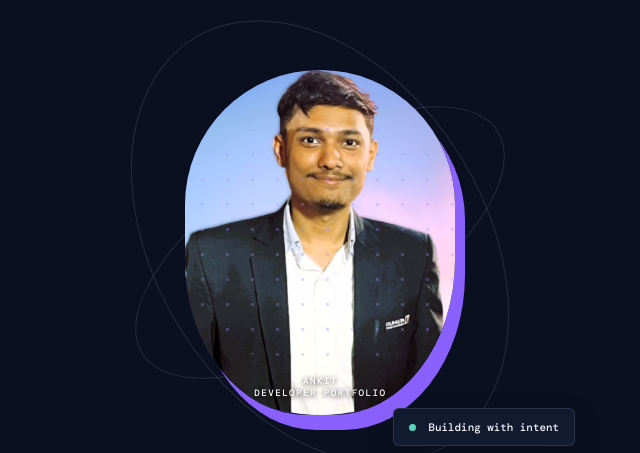
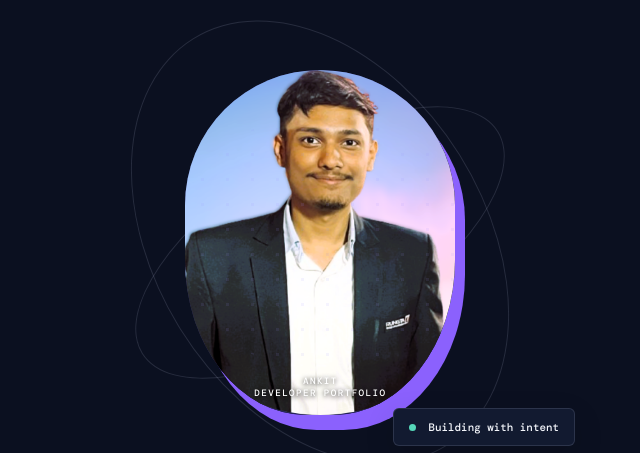
Before and after one commit to Ankit-8881/ankit_portfolio, a plain HTML site: page index.html in a window 1280 px wide. Shown: the part 185-638 px from the top of the page, 625-1265 px from the left. Drawn offline with nearby package versions, Linux system fonts and the light colour scheme.

Commit message:
fixed dp

```diff
--- a/styles.css
+++ b/styles.css
@@ -205,7 +205,7 @@ h1 em {
     border-radius:50%;
     background:radial-gradient(circle,#9e91ff 0 8%,transparent 9%);
     background-size:25px 25px;
-    opacity:.3;
+    opacity:0.1;
 }
 .portrait-placeholder span {
     font-size:5rem;
```
